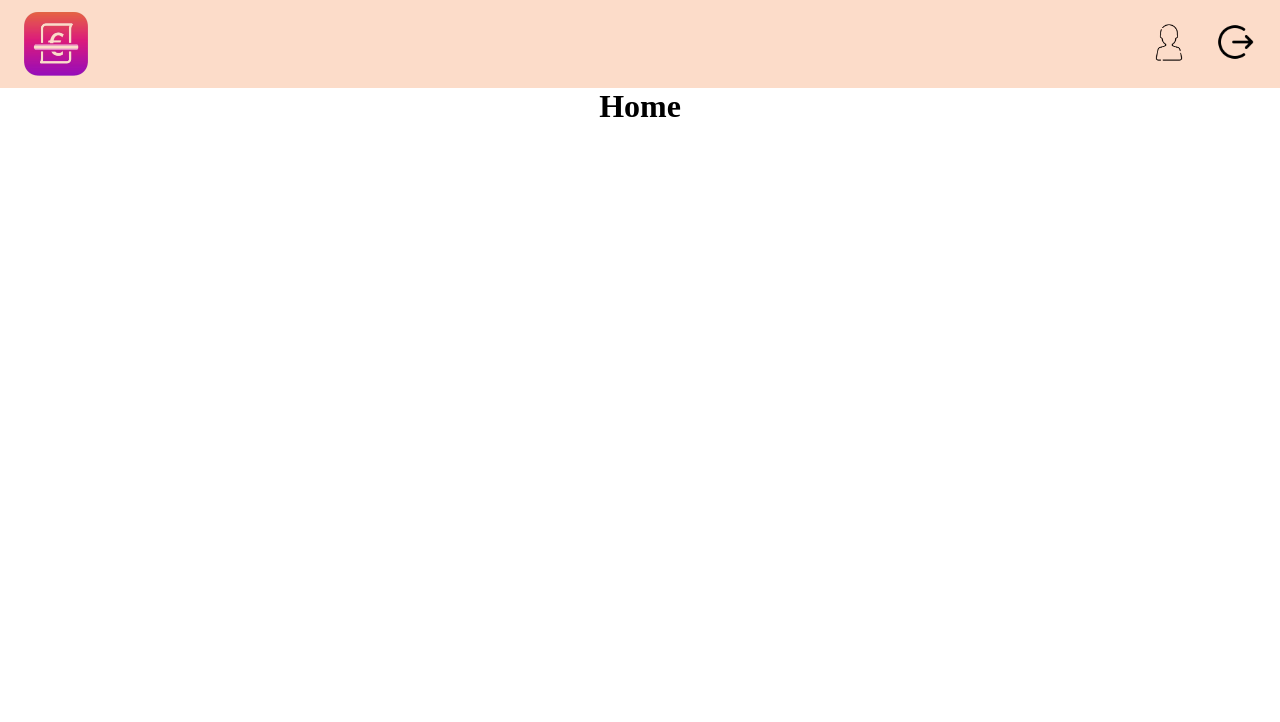
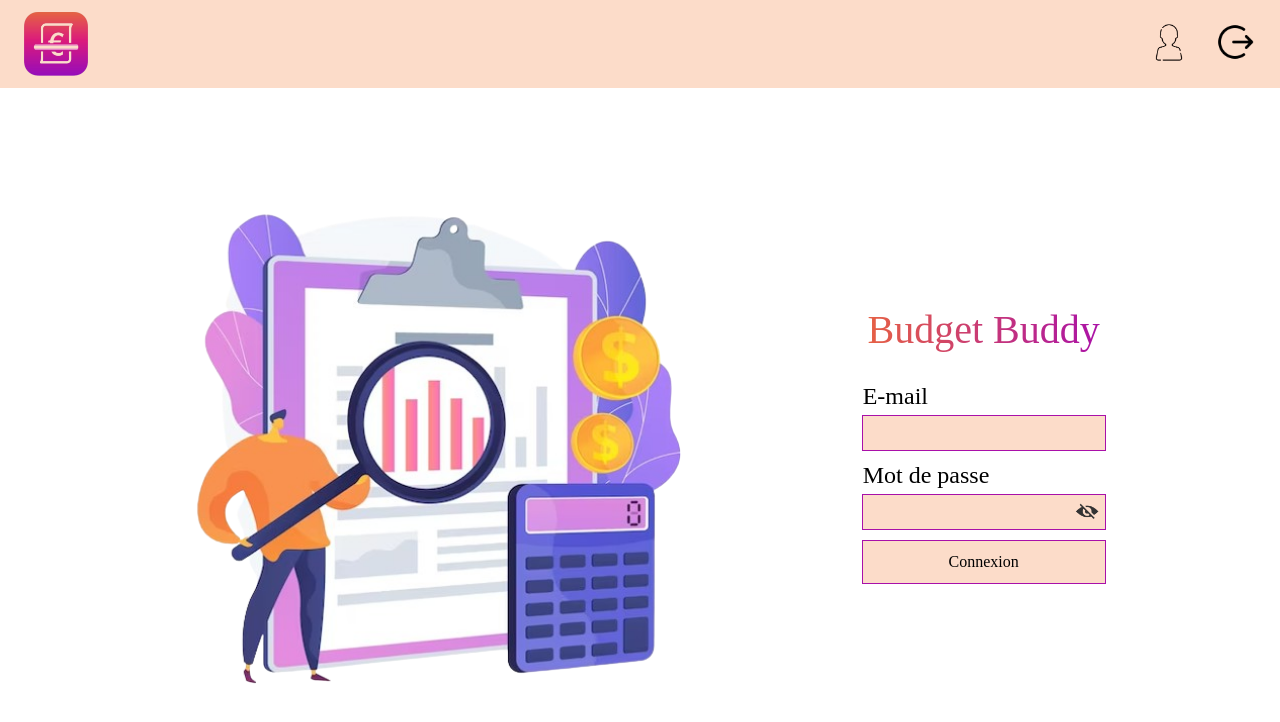
Before and after one commit to jimmy-martin/budget-buddy-front, a Vue app: page / in a window 1280 px wide. Shown: the top 722 px of the page. Built offline with nearby package versions, Linux system fonts and the light colour scheme; a web font is replaced by a local one.

Commit message:
feat(home/profile): created Home login page and Profile page
Created the views for the Homepage with a login form and created the Profile page

```diff
--- a/src/main.js
+++ b/src/main.js
@@ -17,32 +17,8 @@ createApp(App)
 .use(router)
 .mount('#app')
 
-/* // 1. Define route components.
-// These can be imported from other files
-const Home = { template: App }
-const About = { template: '<div>About</div>' }
-
-// 2. Define some routes
-// Each route should map to a component.
-// We'll talk about nested routes later.
-const routes = [
-  { path: '/', component: Home },
-  { path: '/about', component: About },
-]
-
-// 3. Create the router instance and pass the `routes` option
-// You can pass in additional options here, but let's
-// keep it simple for now.
-const router = VueRouter.createRouter({
-  // 4. Provide the history implementation to use. We are using the hash history for simplicity here.
-  history: VueRouter.createWebHashHistory(),
-  routes, // short for `routes: routes`
-})
-
-// 5. Create and mount the root instance.
-const app = createApp({})
-// Make sure to _use_ the router instance to make the
-// whole app router-aware.
-app.use(router)
-
-app.mount('#app') */
+function showMdp(event) {
+  let target = event.currentTarget
+  let mdpInputElement = target.parentElement.querySelector('.mdp-input')
+  mdpInputElement.type = mdpInputElement.type === 'password' ? 'text' : 'password'
+}
--- a/src/views/Home.vue
+++ b/src/views/Home.vue
@@ -1,5 +1,65 @@
 <template>
     <div class="home">
-        <h1>Home</h1>
+        <img class="home-image" src="../assets/home.png">
+        <div class="login-container">
+            <h1 class="login-title gradient-text">Budget Buddy</h1>
+            <form class="form-container" action="">
+                <div class="input-field">
+                    <label>E-mail</label>
+                    <div class="form-control">
+                        <input type="email">
+                    </div>
+                </div>
+                <div class="input-field">
+                    <label>Mot de passe</label>
+                    <div class="form-control mdp-container">
+                        <input class="mdp-input" type="password">
+                        <img class="input-icon" src="../assets/eyecross.png" @click="showMdp">
+                    </div>
+                </div>
+                <input class="submit-btn" type="submit" value="Connexion">
+            </form>
+        </div>
     </div>
 </template>
+
+<script setup lang="js">
+
+function showMdp(event) {
+    let target = event.currentTarget
+    let mdpInputElement = target.parentElement.querySelector('.mdp-input')
+    mdpInputElement.type = mdpInputElement.type === 'password' ? 'text' : 'password'
+}
+
+</script>
+
+<style scoped>
+.home {
+    display: flex;
+    flex-direction: row;
+    flex-wrap: wrap;
+    justify-content: space-evenly;
+    flex-grow: 3;
+    align-items: center;
+}
+
+.home-image {
+    width: 40%;
+}
+
+.login-container {
+    display: flex;
+    flex-direction: column;
+    gap: 30px;
+}
+
+.login-title {
+    text-align: center;
+    font-family: Artifika;
+    font-size: 40px;
+    font-style: normal;
+    font-weight: 400;
+    line-height: normal;
+}
+
+</style>
--- a/src/views/Profile.vue
+++ b/src/views/Profile.vue
@@ -1,5 +1,72 @@
 <template>
     <div class="profile">
-        <h1>Profile</h1>
+        <h2 class="profile-title">Informations du compte</h2>
+        <div class="profile-body">
+            <img class="profile-picture" src="../assets/profile.png">
+            <div class="profile-info-container">
+                <span>Nom complet : {{ user.name }}</span>
+                <span>Email : {{ user.email }}</span>
+                <span>Telephone : {{ user.phone }}</span>
+                <span>IBAN : {{ user.iban }}</span>
+            </div>
+        </div>
+        <button class="btn">Modifier le mot de passe</button>
     </div>
 </template>
+
+<script setup lang="js">
+import { onMounted } from 'vue';
+
+var user = {
+    name : "John Doe",
+    email : "john.doe@gmail.com",
+    phone : "0123456789",
+    iban : "IBAN"
+}
+
+onMounted(() => {
+
+})
+
+console.log("User = ", user)
+console.log("user.name = ", user.name)
+</script>
+
+<style scoped>
+
+    .profile {
+        display: flex;
+        flex-direction: column;
+        justify-content: space-around;
+        flex-grow: 3;
+        align-items: center;
+        padding: 42px 0 128px 0;
+    }
+
+    .profile-info-container {
+        display: flex;
+        flex-direction: column;
+        gap: 12px;
+    }
+
+    .profile-title {
+        font-family: CrimsonText;
+        font-size: 40px;
+        font-style: normal;
+        font-weight: 400;
+        line-height: normal;
+    }
+
+    .profile-body {
+        display: flex;
+        align-items: center;
+        text-align: left;
+        gap: 40px;
+    }
+
+    .profile-picture {
+        background-color: var(--color-primary);
+        outline: 3px solid black;
+        border-radius: 10%;
+    }
+</style>
```
Also changed, not shown: src/components/Input.vue (added, +11 -0 lines), src/components/InputField.vue (added, +11 -0 lines), src/components/InputMdp.vue (added, +11 -0 lines).
